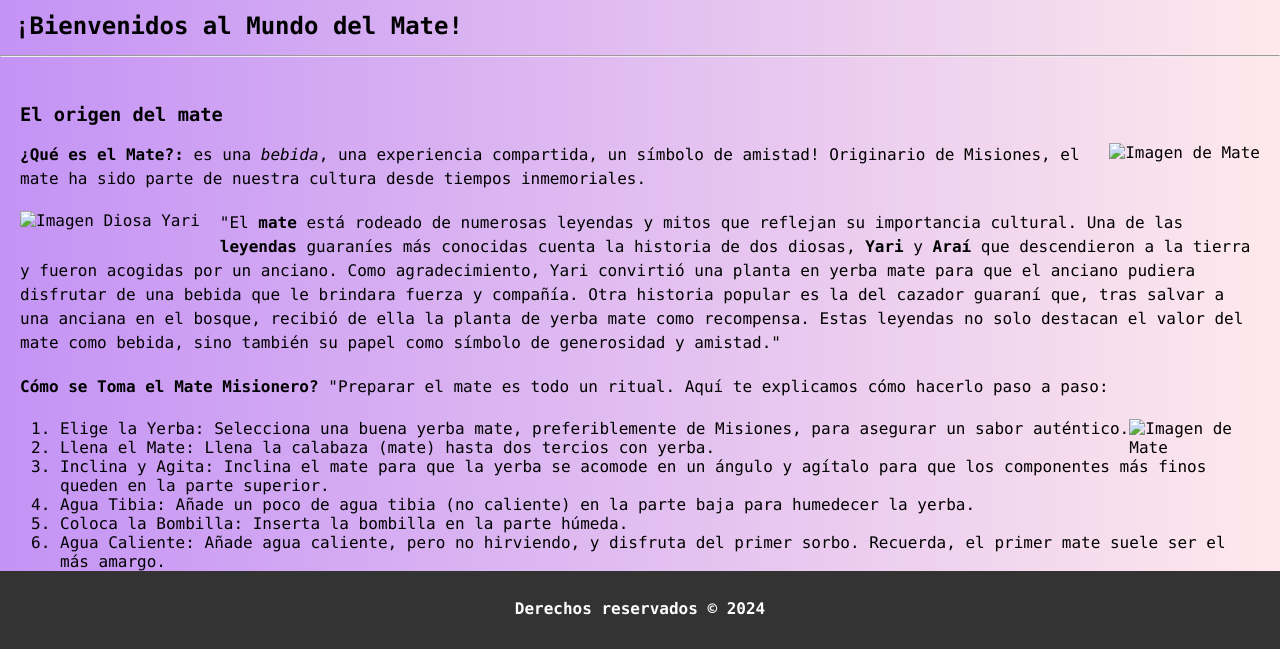
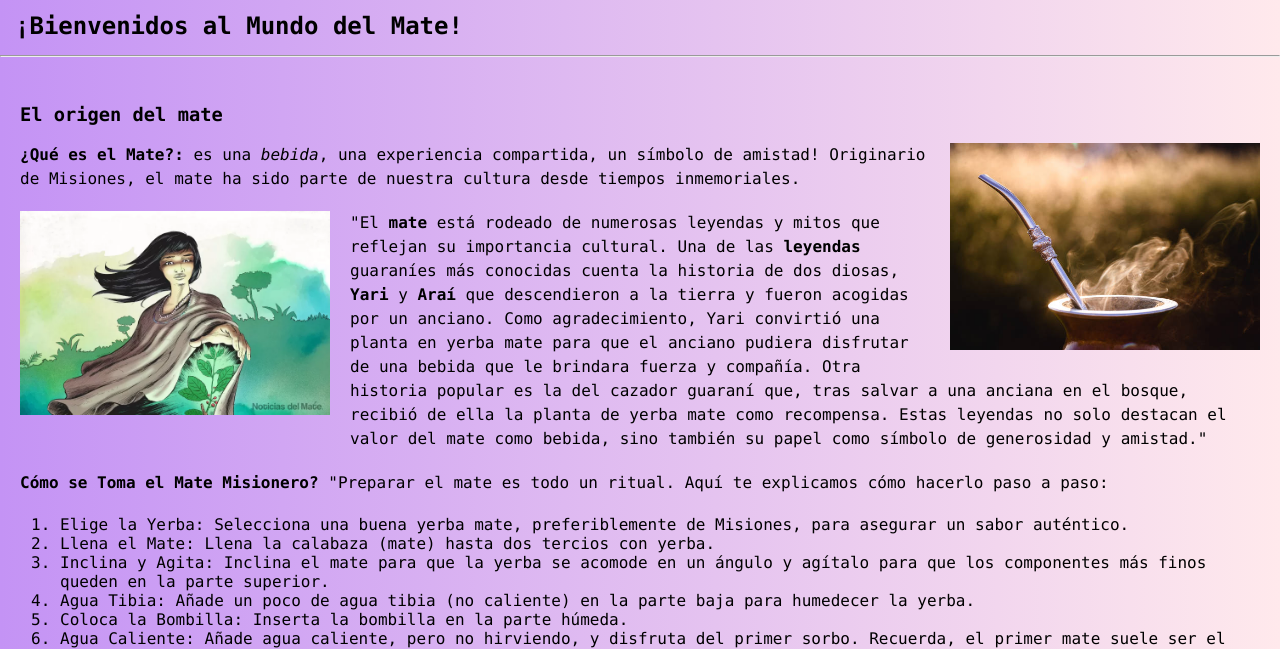
Before and after one commit to Pame2458/TP-proyecto, a plain HTML site: page index.html in a window 1280 px wide. Shown: the part 108-757 px from the top of the page. Drawn offline with Linux system fonts and the light colour scheme.

Commit message:
index.html

```diff
--- a/index.html
+++ b/index.html
@@ -135,11 +135,11 @@
     <hr>
     <article class="container">
         <h3>El origen del mate</h3>
-        <img class="image" src="assets/img/mate1.jpg" alt="Imagen de Mate">
+        <img class="image" src="img/mate1.jpg" alt="Imagen de Mate">
         <p><b>¿Qué es el Mate?:</b> es una <em>bebida</em>, una experiencia compartida,
             un símbolo de amistad! Originario de Misiones,
             el mate ha sido parte de nuestra cultura desde tiempos inmemoriales. </p>
-        <img class="image2" src="assets/img/leyenda.png" alt="Imagen Diosa Yari">
+        <img class="image2" src="img/leyenda.png" alt="Imagen Diosa Yari">
 
         <p>"El <b>mate</b> está rodeado de numerosas leyendas y mitos que reflejan su importancia cultural.
          Una de las <b>leyendas</b> guaraníes más conocidas cuenta la historia de dos diosas, <strong>Yari</strong> y <strong>Araí</strong> que descendieron a la tierra y fueron acogidas por un anciano.
@@ -159,7 +159,7 @@
               <li>Agua Caliente: Añade agua caliente, pero no hirviendo, y disfruta del primer sorbo. Recuerda, el primer mate suele ser el más amargo.</li>
           </ol>
          </p>
-         <img class="image3" src="assets/img/mate2.jpg" alt="Imagen de Mate">
+         <img class="image3" src="img/mate2.jpg" alt="Imagen de Mate">
 
     </article>
 
```
